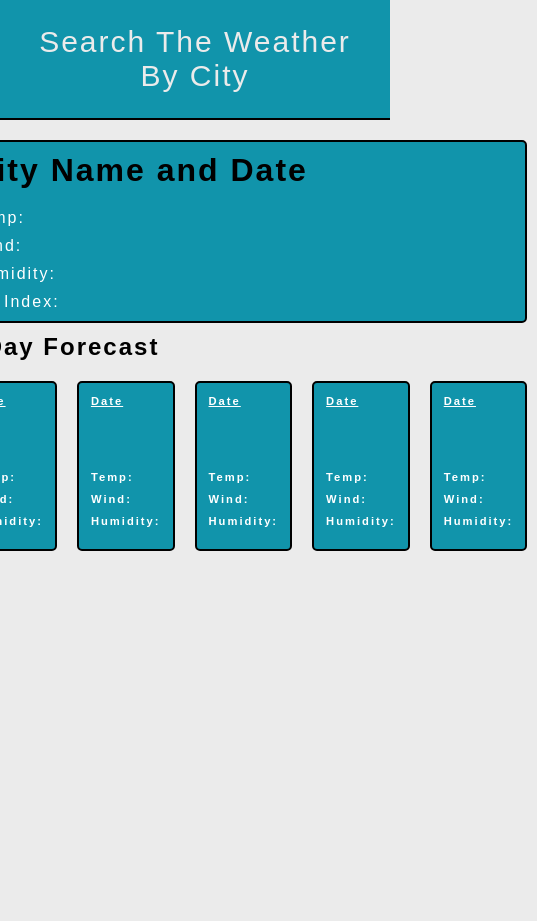
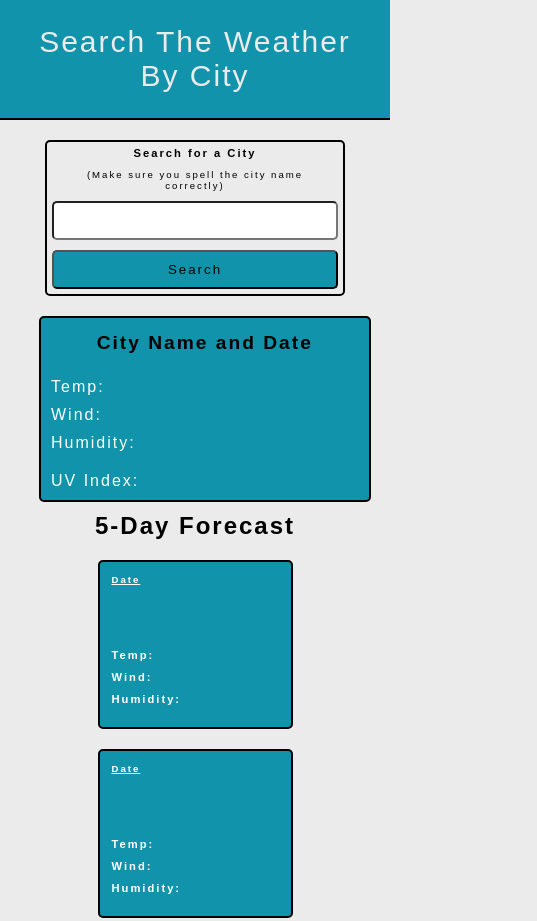
Before and after one commit to Ishan-Wijesingha99/Weather-App-Based-Off-City, a plain HTML site: page index.html in a window 390 px wide. Shown: the top 921 px of the page, 537 px wide, since content can reach past the window. Before the commit the page ends 844 px from the top, so only its background shows below. Drawn offline with Linux system fonts and the light colour scheme.

Commit message:
made website responsive

```diff
--- a/assets/index.css
+++ b/assets/index.css
@@ -38,7 +38,6 @@ body {
 /* Entire Flex container  */
 .entire-container {
     margin: 20px;
-    height: 600px;
     display: flex;
     align-items: flex-start;
     justify-content: center;
@@ -101,9 +100,7 @@ body {
 
 .recent-search-element:hover {
     cursor: pointer;
-    background-color: var(--aqua);
-    color: black;
-    border: 2px solid black;
+    box-shadow: 0px 0px 2px 1px black;
 }
 
 
@@ -123,13 +120,16 @@ body {
     border-radius: 5px;
     margin: 10px;
     margin-top: 0px;
-    /* height: 200px; */
     background-color: var(--aqua);
 }
 
 #city-name-and-date {
     font-size: 2rem;
     font-weight: 900;
+}
+
+#city-UV-index {
+    display: inline-block;
 }
 
 #city-name-and-date, #city-temp, #city-wind, #city-humidity, #city-UV-index {
@@ -171,7 +171,7 @@ body {
     display: flex;
     align-items: center;
     justify-content: space-between;
-    margin: 10px;
+    margin: 0px;
 }
 
 .forecast-block {
@@ -196,3 +196,76 @@ body {
 .block-img {
     height: 50px;
 }
+
+
+
+
+
+
+/* making responsive */
+@media only screen and (max-width: 960px) {
+    .block-date {
+        font-size: 0.6rem;
+    }
+}
+
+@media only screen and (max-width: 875px) {
+    #searchbar-heading {
+        font-size: 0.7rem;
+    }
+
+    #search-instructions {
+        font-size: 0.6rem;
+    }
+}
+
+@media only screen and (max-width: 796px) {
+    .entire-container {
+        flex-direction: column;
+        justify-content: center;
+        align-items: center;
+    }
+
+    .left-side {
+        margin-bottom: 20px;
+    }
+
+    .current-city-info-section {
+        margin-left: auto;
+        margin-right: auto;
+        width: 85vw;
+    }
+
+    .city-namedate-img-container {
+        justify-content: center;
+    }
+
+    #city-name-and-date {
+        font-size: 1.2rem;
+    }
+
+    #five-day-forecast-heading {
+        text-align: center;
+    }
+
+    .five-day-forecast-section {
+        flex-direction: column;
+        justify-content: center;
+    }
+
+    .right-side {
+        width: 80vw;
+    }
+
+    .forecast-block {
+        width: 50vw;
+    }
+
+    #block-1 {
+        margin: 10px;
+    }
+
+    #block-5 {
+        margin: 10px;
+    }
+}
--- a/assets/index.js
+++ b/assets/index.js
@@ -21,17 +21,7 @@ const currentCityUVIndex = document.querySelector('#city-UV-index');
 
 
 
-// // trigger a search if one of the recent search results is clicked
-// let recentSearchElements = document.querySelectorAll('.recent-search-element')
 
-// recentSearchElements.forEach(function(element) {
-//     element.addEventListener('click', function() {
-
-//         searchbarInput.value = `${element.textContent}`
-//         searchButton.click()
-
-//     })
-// })
 
 
 
@@ -42,13 +32,6 @@ const fetchFunction = function(cityNameInput) {
     .then(data => {
 
         console.log(data);
-
-
-
-
-
-
-
 
         // create a HTML element based off what was searched
 
@@ -65,14 +48,6 @@ const fetchFunction = function(cityNameInput) {
             })
 
         })
-
-
-
-
-
-
-
-
 
 
         // get the date of the current city and display it on the webpage
@@ -98,6 +73,25 @@ const fetchFunction = function(cityNameInput) {
         console.log(data2)
 
         currentCityUVIndex.textContent = `UV Index: ${data2.current.uvi}`
+
+        currentCityUVIndex.style.padding = '3px';
+        currentCityUVIndex.style.borderRadius = '5px'
+        currentCityUVIndex.style.boxShadow = '0px 0px 4px 1px black'
+
+        if(data2.current.uvi < 3) {
+            currentCityUVIndex.style.backgroundColor = 'green'
+        } else if(data2.current.uvi >= 3 && data2.current.uvi < 6) {
+            currentCityUVIndex.style.backgroundColor = 'rgb(215, 215, 73)'
+        } else if(data2.current.uvi >= 6 && data2.current.uvi < 8) {
+            currentCityUVIndex.style.backgroundColor = 'orange'
+        } else if(data2.current.uvi >= 8) {
+            currentCityUVIndex.style.backgroundColor = 'red'
+        }
+
+
+
+
+
 
         return fetch(`https://api.openweathermap.org/data/2.5/forecast?lat=${data2.lat}&lon=${data2.lon}&appid=4351b60861d031e4e28b9b53af65fc5d`)
 
```
Also changed, not shown: index.html (+1 -1 lines).
